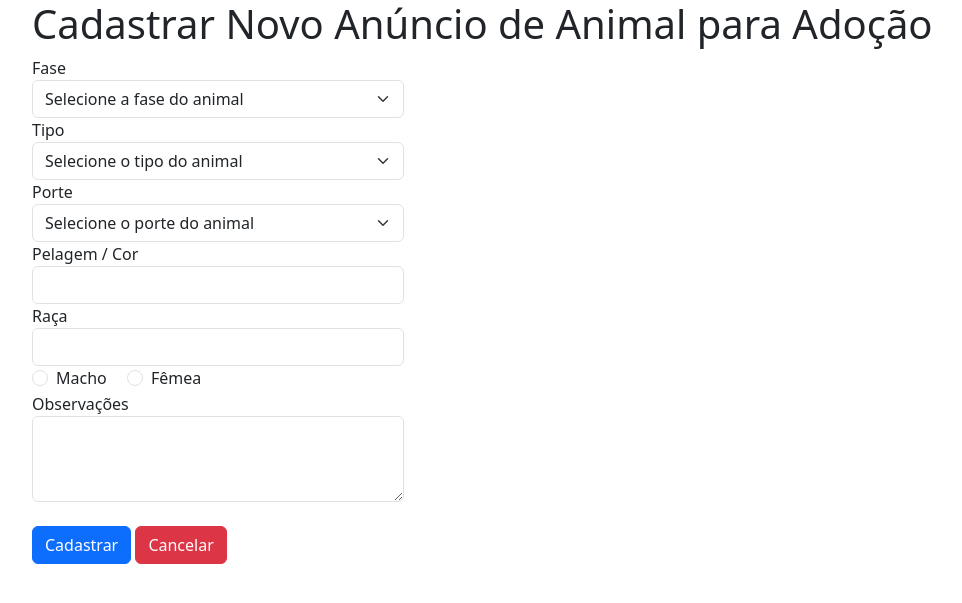
After one commit to leojosants/ADS_ESTACIO_DE_SA_Desenvolvimento_Web_em_HTML5_CSS_JS_e_PHP, a PHP site: page /cad_anuncio.php in a window 1280 px wide. The commit adds this page. Shown: the top 603 px of the page, without its empty margins (50-1012 px from the left). Run offline with PHP 8.4, Linux system fonts and the light colour scheme; the visitor is signed in with stand-in values (Sample User, id 1).

Commit message:
Implementado o Cadastro de Anúncio.

```diff
--- /dev/null
+++ b/Desenvolvimento_Web_em_Html5_CSS_Javascript_e_PHP/Tema_6-Integracao_do_PHP_com_Banco_de_Dados/02-Pratica_01-Sistema_de_Cadastro-Adocao_de_Animais/cad_anuncio.php
@@ -0,0 +1,115 @@
+<?php
+session_start();
+
+if (empty($_SESSION)) {
+    // Significa que as variáveis de SESSÂO não foram definidas, este bloco não poderá ser acessado
+    header("Location: index.php?msgErro=Você precisa se autenticar no sistema.");
+    die();
+}
+
+/*
+    echo "Estou logado";
+    echo "<pre>";
+    print_r($_SESSION);
+    echo "</pre>";
+    die();
+*/
+
+?>
+
+<!DOCTYPE html>
+<html lang="pt-br">
+
+<head>
+    <meta charset="UTF-8" />
+    <meta http-equiv="X-UA-Compatible" content="IE=edge">
+    <meta name="viewport" content="width=device-width, initial-scale=1.0" />
+    <title>Cadastrar Novo Anúncio</title>
+
+    <!--  -->
+    <link href="https://cdn.jsdelivr.net/npm/bootstrap@5.3.0-alpha3/dist/css/bootstrap.min.css" rel="stylesheet" integrity="sha384-KK94CHFLLe+nY2dmCWGMq91rCGa5gtU4mk92HdvYe+M/SXH301p5ILy+dN9+nJOZ" crossorigin="anonymous" />
+</head>
+
+<body>
+    <!--
+        Fase    ->  (F)ilhote   /   (A)dulto
+        Tipo    ->  (G)ato      /   (C)achorro
+        Porte   ->  (P)equeno   /   (M)edio     /   (G)rande
+        Pelagem / Cor
+        Raça
+        Sexo    ->  (M)acho     /   (F)êmea
+        Observação
+    -->
+
+    <div class="container">
+        <h1>Cadastrar Novo Anúncio de Animal para Adoção</h1>
+
+        <form action="processa_anuncio.php" method="post">
+            <div class="col-4">
+                <label for="fase">Fase</label>
+
+                <select class="form-select" name="fase" id="fase">
+                    <option selected>Selecione a fase do animal</option>
+                    <option value="F">Filhote</option>
+                    <option value="A">Adulto</option>
+                </select>
+            </div>
+
+            <div class="col-4">
+                <label for="tipo">Tipo</label>
+
+                <select class="form-select" name="tipo" id="tipo">
+                    <option selected>Selecione o tipo do animal</option>
+                    <option value="G">Gato</option>
+                    <option value="C">Cachorro</option>
+                </select>
+            </div>
+
+            <div class="col-4">
+                <label for="tipo">Porte</label>
+
+                <select class="form-select" name="porte" id="porte">
+                    <option selected>Selecione o porte do animal</option>
+                    <option value="P">Pequeno</option>
+                    <option value="M">Médio</option>
+                    <option value="G">Grande</option>
+                </select>
+            </div>
+
+            <div class="col-4">
+                <label for="pelagemCor">Pelagem / Cor</label>
+                <input type="text" name="pelagemCor" id="pelagemCor" class="form-control" />
+            </div>
+
+            <div class="col-4">
+                <label for="raca">Raça</label>
+                <input type="text" name="raca" id="raca" class="form-control" />
+            </div>
+
+            <div class="col-4">
+                <div class="form-check form-check-inline">
+                    <label for="sexoM" class="form-check-label">Macho</label>
+                    <input type="radio" class="form-check-input" name="sexo" id="sexoM" value="M" />
+                </div>
+
+                <div class="form-check form-check-inline">
+                    <label for="sexoF" class="form-check-label">Fêmea</label>
+                    <input type="radio" class="form-check-input" name="sexo" id="sexoF" value="F" />
+                </div>
+            </div>
+
+            <div class="col-4">
+                <label for="observacao">Observações</label>
+                <textarea name="observacao" class="form-control" id="observacao" rows="3"></textarea>
+            </div>
+
+            <br />
+
+            <button type="submit" name="enviarDados" class="btn btn-primary" value="leo">Cadastrar</button>
+
+            <a href="index_logado.php" class="btn btn-danger">Cancelar</a>
+        </form>
+    </div>
+</body>
+
+</html>
```
Also changed, not shown: Desenvolvimento_Web_em_Html5_CSS_Javascript_e_PHP/Tema_6-Integracao_do_PHP_com_Banco_de_Dados/02-Pratica_01-Sistema_de_Cadastro-Adocao_de_Animais/index_logado.php (+15 -0 lines), Desenvolvimento_Web_em_Html5_CSS_Javascript_e_PHP/Tema_6-Integracao_do_PHP_com_Banco_de_Dados/02-Pratica_01-Sistema_de_Cadastro-Adocao_de_Animais/processa_anuncio.php (added, +61 -0 lines).
